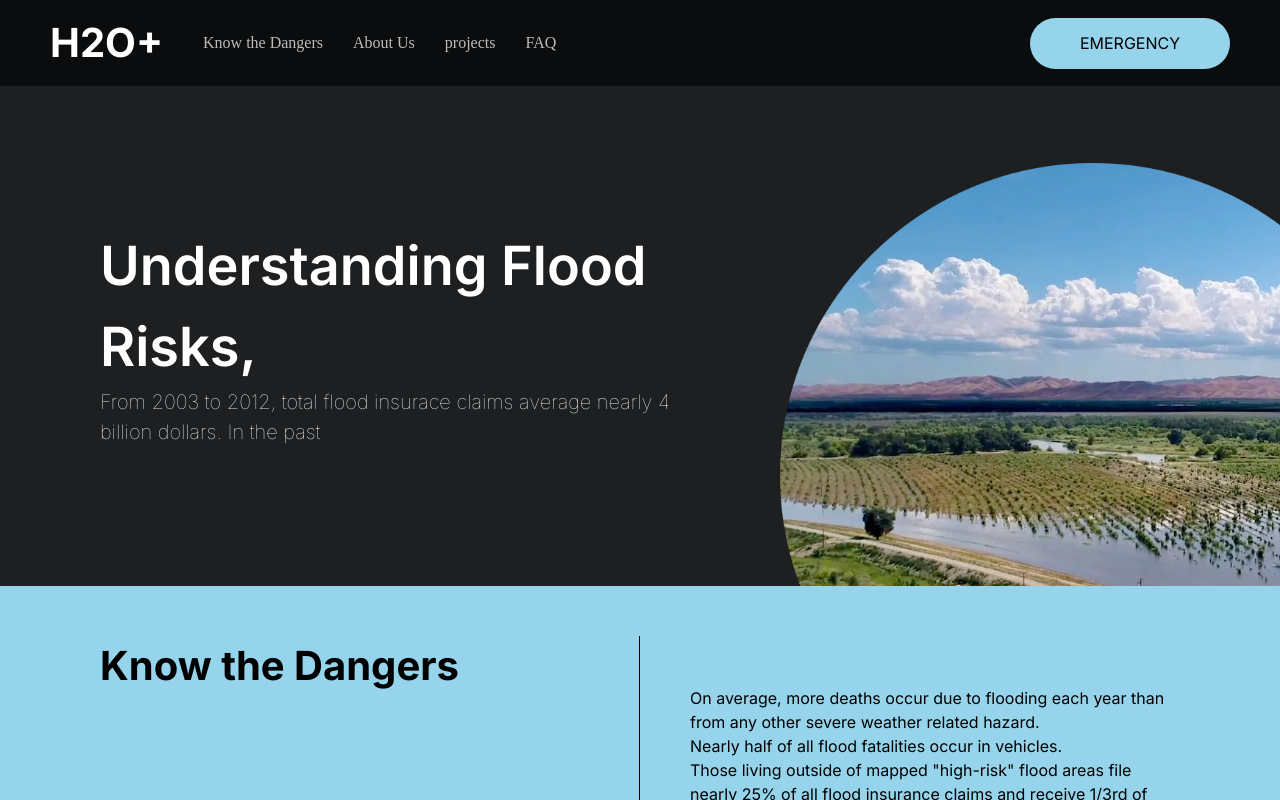
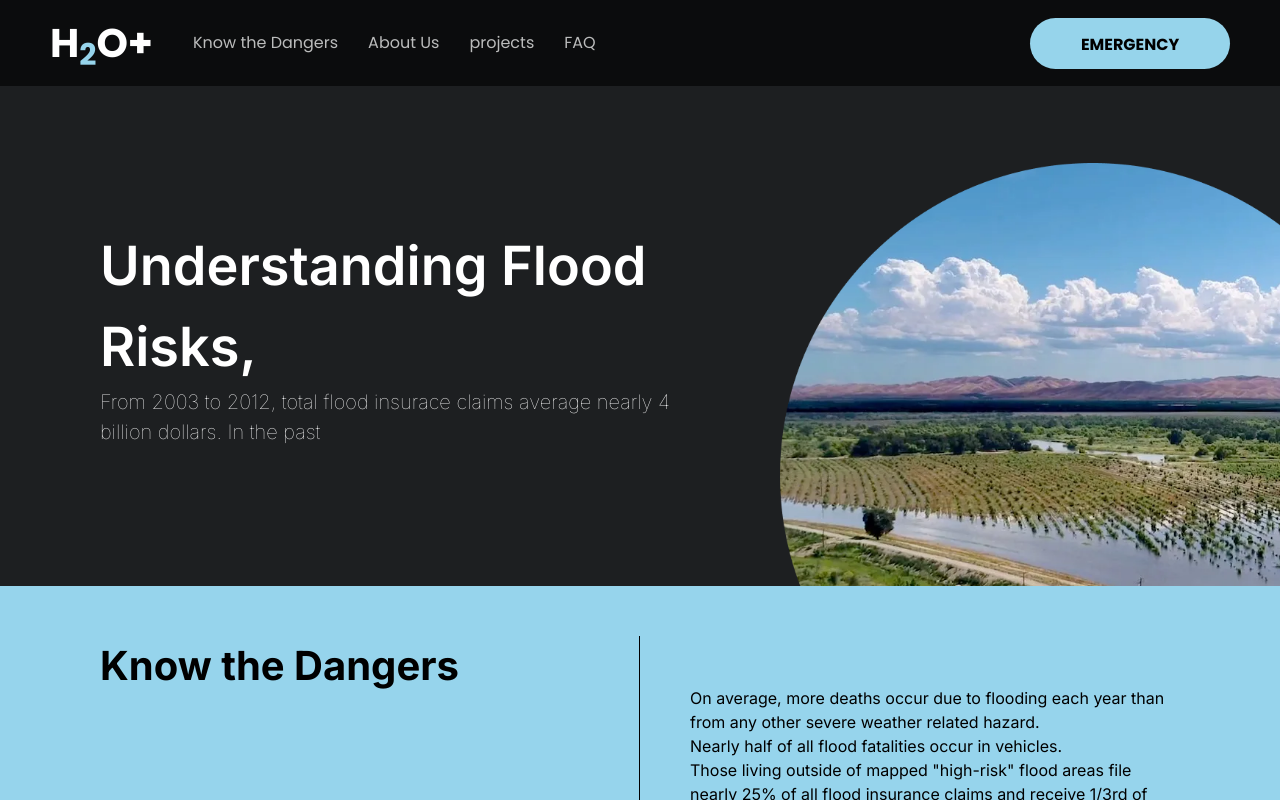
Before and after one commit to ItzTeeler/h2ohackathon, a Next.js app: page / in a window 1280 px wide. Shown: the top 800 px of the page. Built offline with nearby package versions, Linux system fonts and the light colour scheme.

Commit message:
adjusted navbar

```diff
--- a/src/app/components/NavbarComponent.tsx
+++ b/src/app/components/NavbarComponent.tsx
@@ -16,13 +16,13 @@ const NavbarComponent = () => {
     <>
             <div className='sticky top-0 navbg h-[86px] flex justify-between items-center text-white px-[50px] py-[16px] z-50'>
                 <div className='flex'>
-                    <p className='text-[40px] me-10 font-bold cursor-pointer'>H2O+</p>
+                    <p className='font-[PoppinsBold] text-[40px] me-10 font-bold cursor-pointer'>H<span className='text-[#96D4EB]'><sub>2</sub></span>O+</p>
                     <div className='hidden lg:block'>
                     <div className=' flex gap-x-[30px] font-[ProximaNovaLight] text-[16px] h-full text-[#BBBCBC]'>
-                        <a className='my-auto hover:text-[#d3d5d5]' href="#about">Know the Dangers</a>
-                        <a className='my-auto hover:text-[#d3d5d5]' href="#skills">About Us</a>
-                        <a className='my-auto hover:text-[#d3d5d5]' href="#projects">projects</a>
-                        <a className='my-auto hover:text-[#d3d5d5]' href="#contact">FAQ</a>
+                        <a className='font-[PoppinsRegular] my-auto hover:text-[#d3d5d5]' href="#about">Know the Dangers</a>
+                        <a className='font-[PoppinsRegular] my-auto hover:text-[#d3d5d5]' href="#skills">About Us</a>
+                        <a className='font-[PoppinsRegular] my-auto hover:text-[#d3d5d5]' href="#projects">projects</a>
+                        <a className='font-[PoppinsRegular] my-auto hover:text-[#d3d5d5]' href="#contact">FAQ</a>
 
                     </div>
                 </div>
@@ -41,7 +41,7 @@ const NavbarComponent = () => {
 
                 <div className='hidden lg:block'>
                     <div className=' flex gap-x-[40px]'>
-                            <button className='emergencyBtn h-[51px] w-[200px] rounded-[30px]'><a href="">EMERGENCY</a></button>
+                            <button className='emergencyBtn font-[PoppinsBold] h-[51px] w-[200px] rounded-[30px] pt-1'><a href="">EMERGENCY</a></button>
 
                     </div>
                 </div>
```
